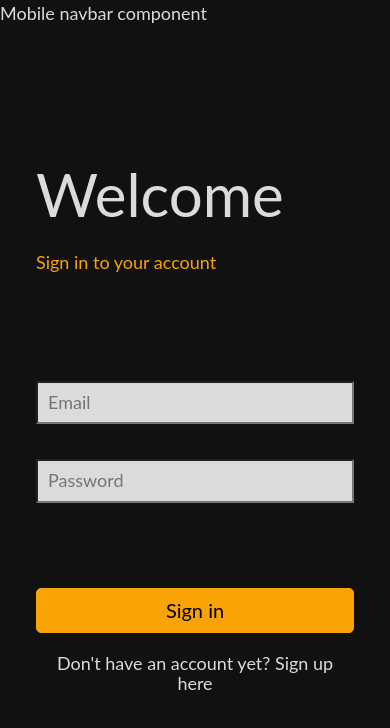
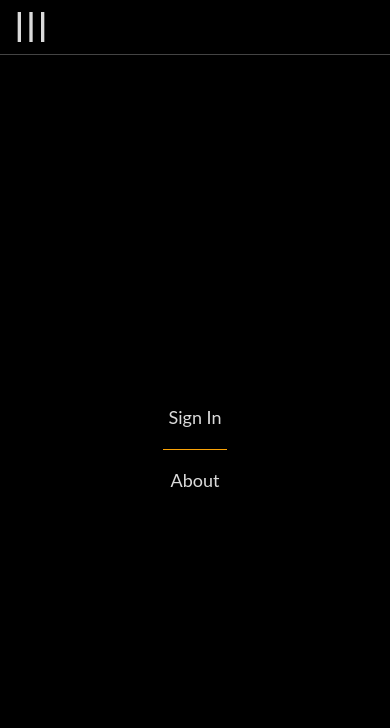
Before and after one commit to MortenTsinakov/saf-planner-frontend, a React (Create React App) app: page / in a window 390 px wide. Shown: the top 728 px of the page. Built offline with nearby package versions, Linux system fonts and the light colour scheme; the HTML template or start-up script is replaced by a standard one.

Commit message:
Mobile navbar

```diff
--- a/package.json
+++ b/package.json
@@ -8,6 +8,7 @@
     "axios": "^1.7.8",
     "react": "^18.3.1",
     "react-dom": "^18.3.1",
+    "react-icons": "^5.4.0",
     "react-router-dom": "^6.28.0",
     "react-scripts": "5.0.1",
     "web-vitals": "^2.1.4"
--- a/src/components/index.js
+++ b/src/components/index.js
@@ -1,11 +1,13 @@
 // BASE COMPONENTS
 // button
 export { default as FilledButton } from 'components/ui/buttons/FilledButton';
+export { default as IconButton } from 'components/ui/buttons/IconButton';
 export { default as TextButton } from 'components/ui/buttons/TextButton';
 //container
 export { default as Column } from 'components/ui/containers/Column';
 export { default as Container} from 'components/ui/containers/Container';
 export { default as Row } from 'components/ui/containers/Row';
+export { default as Sidebar } from 'components/ui/containers/Sidebar';
 // decoration
 export { default as Divider } from 'components/ui/decorations/Divider';
 // form
--- a/src/components/navbar/DesktopNavbar.js
+++ b/src/components/navbar/DesktopNavbar.js
@@ -81,7 +81,7 @@ const DesktopNavbar = () => {
                                 style={{width: '250px'}}
                                 onMouseLeave={() => {setAccountDropdownIsOpen(false)}}
                             >
-                                <TextButton onClick={() => handleNavigate('settings')}>
+                                <TextButton onClick={() => handleNavigate('/settings')}>
                                     Settings
                                 </TextButton>
                                 <Divider />
--- a/src/components/navbar/MobileNavbar.js
+++ b/src/components/navbar/MobileNavbar.js
@@ -1,8 +1,120 @@
+import {
+    IconButton,
+    TextButton,
+    Column,
+    Container,
+    Row,
+    Sidebar,
+    Divider,
+} from 'components'
+import { useAuth } from 'hooks';
+import { useState } from 'react';
+import { RiMenuFill } from "react-icons/ri";
+import { useNavigate } from 'react-router-dom';
+
 const MobileNavbar = () => {
+
+    const { user, signOut, error } = useAuth();
+    const navigate = useNavigate();
+    const [sidebarIsOpen, setSidebarIsOpen] = useState(true);
+
+    const handleNavigate = (link) => {
+        setSidebarIsOpen(false);
+        navigate(link);
+    }
+
+    const handleSignOut = async () => {
+        setSidebarIsOpen(false);
+        await signOut();
+        if (error) {
+            console.log(error);
+        }
+    }
+
     return (
-        <div>
-            Mobile navbar component
-        </div>
+        <Container
+
+        >
+            <Row
+                style={{
+                    height: 'var(--navbar-height)',
+                    backgroundColor: 'var(--background-color-lowest)',
+                    borderBottom: '1px solid var(--main-gray)',
+                    width: '100%',
+                    paddingLeft: '0.5rem',
+                }}
+            >
+                <IconButton
+                    icon={<RiMenuFill />}
+                    onClick={() => setSidebarIsOpen(!sidebarIsOpen)}
+                    style={{
+                        rotate: sidebarIsOpen ? '90deg' : '0deg',
+                        transition: 'rotate 0.5s ease',
+                    }}
+                />
+            </Row>
+            <Sidebar
+                isOpen={sidebarIsOpen}
+            >
+                {user ?
+                    <Column
+                        style={{
+                            gap:'2rem'
+                        }}
+                    >
+                        <TextButton
+                            onClick={() => handleNavigate('/dashboard')}
+                        >
+                            Dashboard
+                        </TextButton>
+                        <TextButton
+                            onClick={() => handleNavigate('/projects')}
+                        >
+                            Projects
+                        </TextButton>
+                        <Divider
+                            style={{
+                                backgroundColor:'var(--primary-color)',
+                                height:'1.5px',
+                            }}
+                        />
+                        <TextButton
+                            onClick={() => handleNavigate('/settings')}
+                        >
+                            Settings
+                        </TextButton>
+                        <TextButton
+                            onClick={handleSignOut}
+                        >
+                            Sign out
+                        </TextButton>
+                    </Column>
+                    :
+                    <Column
+                        style={{
+                            gap:'2rem'
+                        }}
+                    >
+                        <TextButton
+                            onClick={() => handleNavigate('/sign-in')}
+                        >
+                            Sign In
+                        </TextButton>
+                        <Divider
+                            style={{
+                                backgroundColor:'var(--primary-color)',
+                                height:'1.5px',
+                            }}
+                        />
+                        <TextButton
+                            onClick={() => handleNavigate('/about')}
+                        >
+                            About
+                        </TextButton>
+                    </Column>
+                }
+            </Sidebar>
+        </Container>
     );
 }
 
--- a/src/components/navbar/Navbar.js
+++ b/src/components/navbar/Navbar.js
@@ -3,7 +3,11 @@ import MobileNavbar from "./MobileNavbar";
 
 const Navbar = (props) => {
     return (
-        <nav>
+        <nav
+            style={{
+                zIndex: '10'
+            }}
+        >
             {props.isMobile && <MobileNavbar {...props} />}
             {!props.isMobile && <DesktopNavbar {...props} />}
         </nav>
--- a/src/components/ui/buttons/Button.css
+++ b/src/components/ui/buttons/Button.css
@@ -33,3 +33,11 @@ button:active {
 .button-text.color-secondary:hover {
     color: var(--secondary-color);
 }
+
+.button-icon {
+    color: var(--text-color);
+    display: flex;
+    align-items: center;
+    justify-content: center;
+    font-size: 4rem;
+}
--- /dev/null
+++ b/src/components/ui/buttons/IconButton.js
@@ -0,0 +1,13 @@
+const IconButton = ({icon, style, ...props}) => {
+    return (
+        <button
+            className='button-icon'
+            style={style}
+            {...props}
+        >
+            {icon}
+        </button>
+    );
+}
+
+export default IconButton;
--- a/src/components/ui/containers/Container.css
+++ b/src/components/ui/containers/Container.css
@@ -15,3 +15,25 @@
     flex-direction: row;
     gap: 1rem;
 }
+
+.sidebar {
+    position: fixed;
+    top: var(--navbar-height);
+    height: calc(100vh - var(--navbar-height));
+    background-color: var(--background-color-lowest);
+    width: 100%;
+    display: flex;
+    flex-direction: column;
+    align-items: center;
+    justify-content: center;
+    z-index: 5;
+    transition: transform 0.5s ease;
+}
+
+.sidebar.is-open {
+    transform: translate(0);
+}
+
+.sidebar.is-closed {
+    transform: translate(-100%);
+}
--- /dev/null
+++ b/src/components/ui/containers/Sidebar.js
@@ -0,0 +1,13 @@
+const Sidebar = ({isOpen, children, style, ...props}) => {
+    return (
+        <div
+            className={`sidebar ${isOpen ? 'is-open' : 'is-closed'}`}
+            style={style}
+            {...props}
+        >
+            { children }
+        </div>
+    );
+}
+
+export default Sidebar;
```
Also changed, not shown: 1 other file (tests, documents, lock files or other folders).
